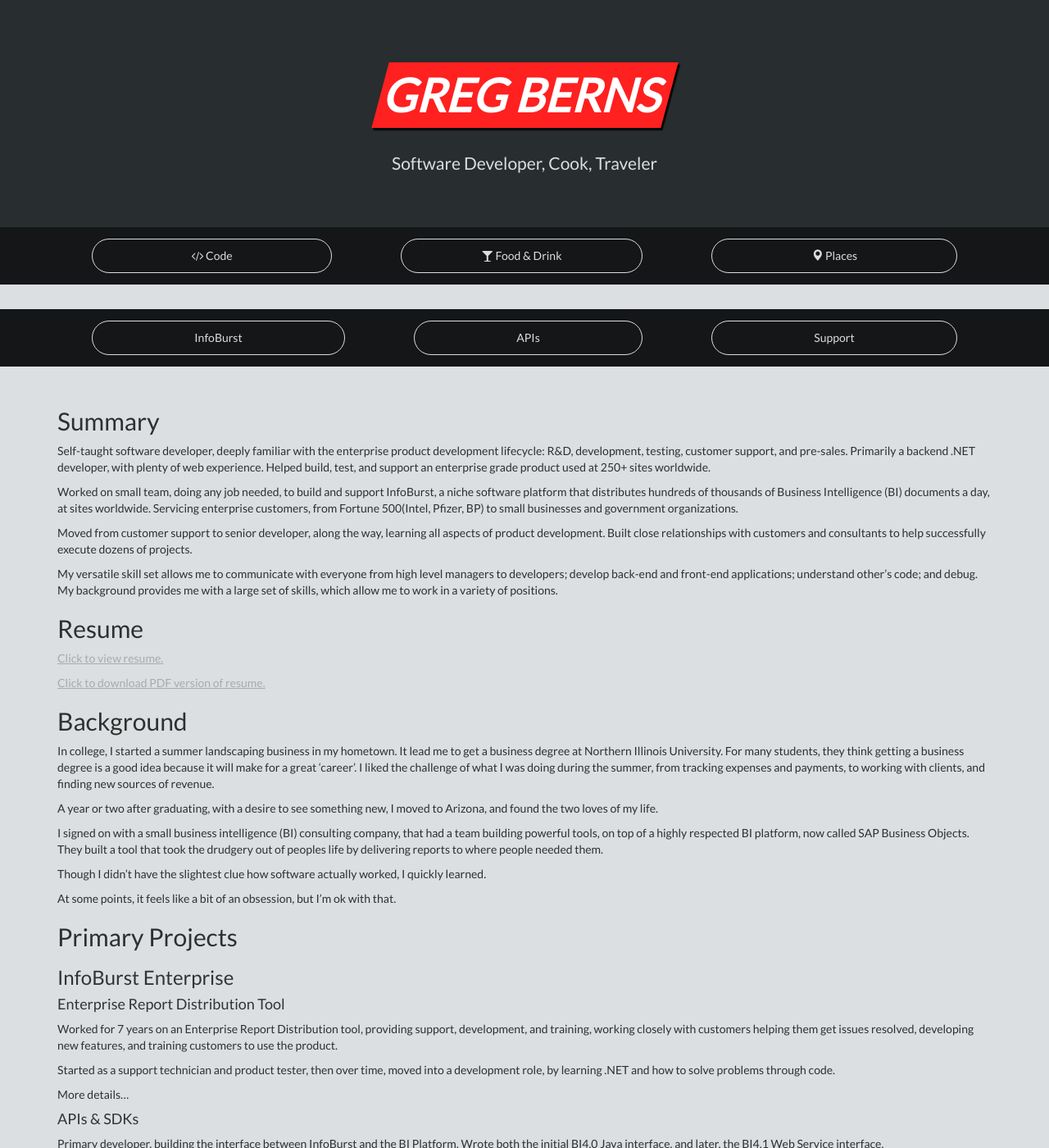
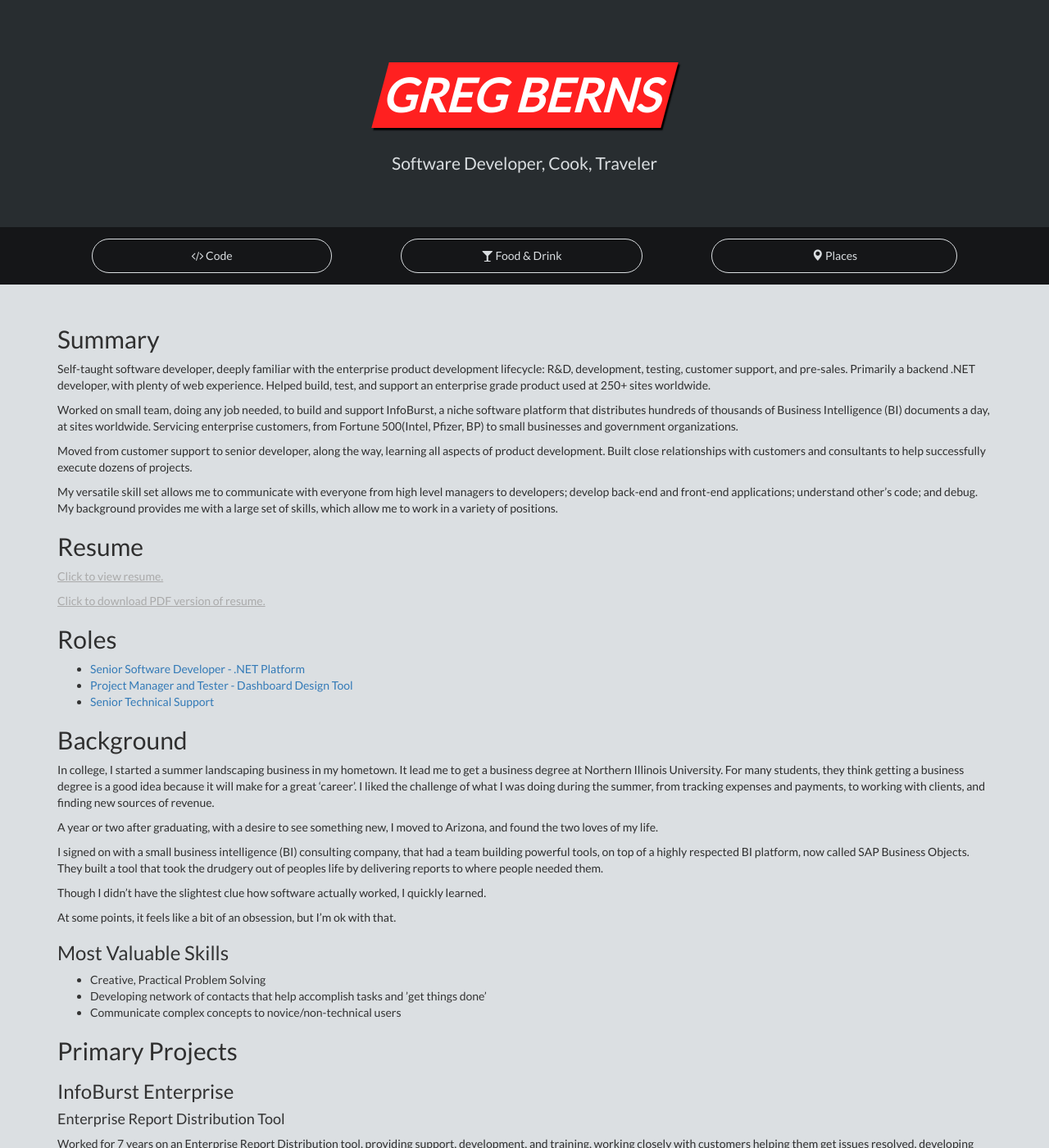
Before and after one commit to gregberns/gregberns.github.io, a Jekyll site: the page built from code/index.md, in a window 1280 px wide and 1400 px high. Shown: the whole window at 82% size. Built offline with Jekyll 4.4.1, drawn with Linux system fonts in a browser that asks for light colours; nearby versions of some CDN libraries.

Commit message:
Update index.md

```diff
--- a/code/index.md
+++ b/code/index.md
@@ -19,6 +19,11 @@ My versatile skill set allows me to communicate with everyone from high level ma
 
 [Click to download PDF version of resume.](https://docs.google.com/document/d/1lcO355gFLsXSTq_V-3dW4K8c6aPhtvF3XxopUrf8f0s/export?format=pdf)
 
+##Roles
++ [Senior Software Developer - .NET Platform](/code/dev)
++ [Project Manager and Tester - Dashboard Design Tool](/code/pm)
++ [Senior Technical Support](/code/support)
+
 ##Background
 
 In college, I started a summer landscaping business in my hometown. It lead me to get a business degree at Northern
@@ -36,6 +41,14 @@ out of peoples life by delivering reports to where people needed them.
 Though I didn't have the slightest clue how software actually worked, I quickly learned.
 
 At some points, it feels like a bit of an obsession, but I'm ok with that.
+
+
+
+###Most Valuable Skills
+
++ Creative, Practical Problem Solving
++ Developing network of contacts that help accomplish tasks and ’get things done’
++ Communicate complex concepts to novice/non-technical users
 
 
 ##Primary Projects
```
Also changed, not shown: other parts of code/index.md (+1 -1 lines).
